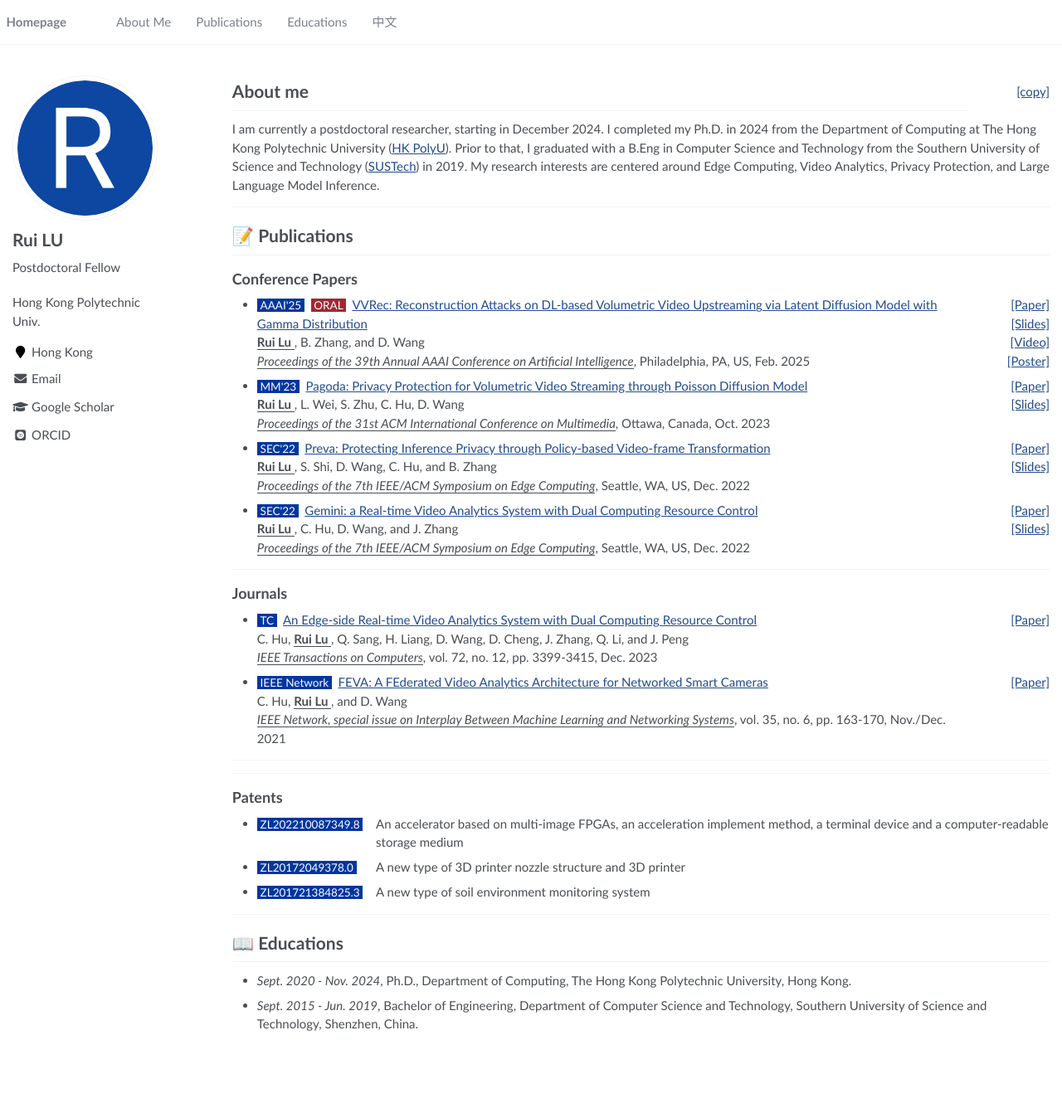
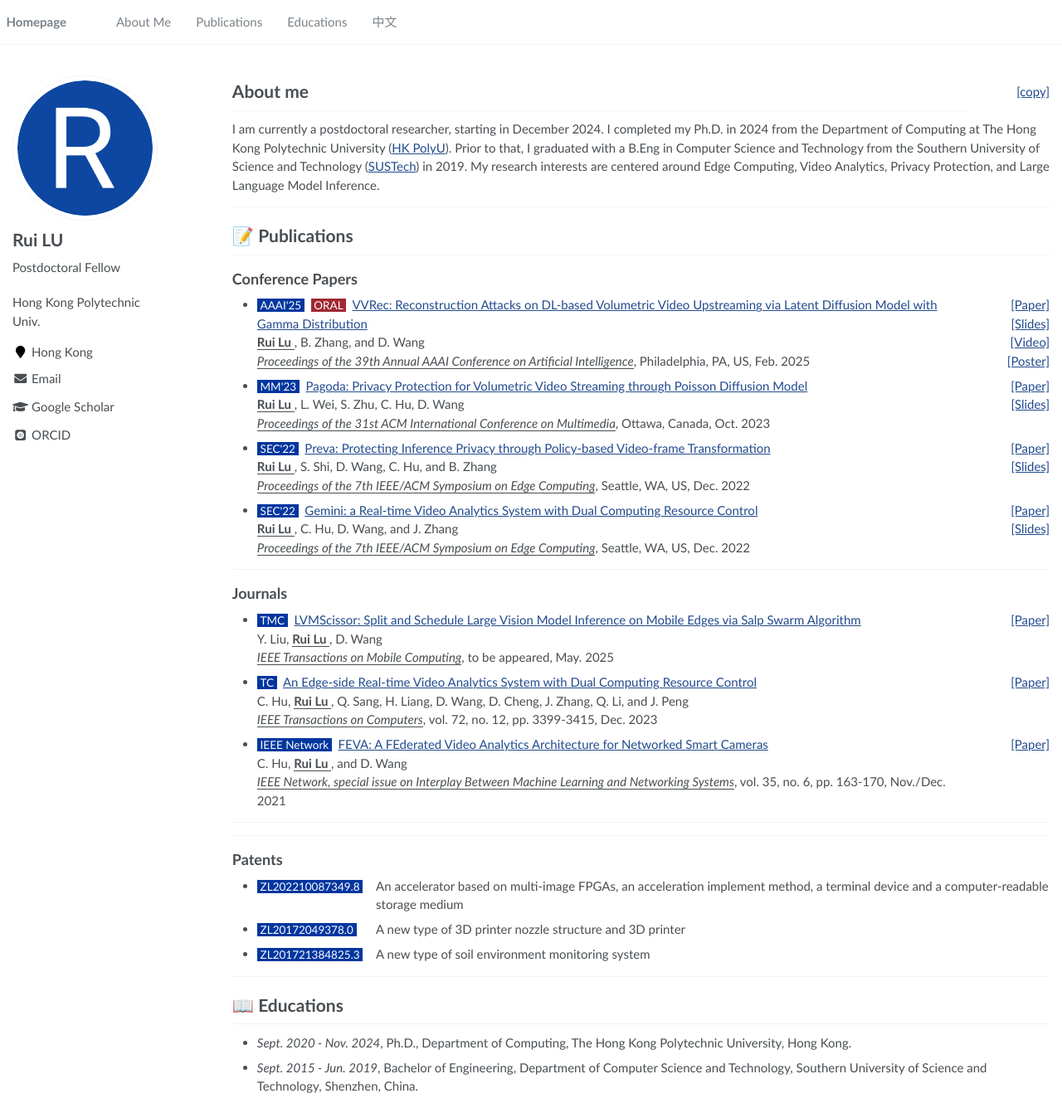
Before and after one commit to SladeLu/sladelu.github.io, a Jekyll site: the page built from _pages/about.md, in a window 1280 px wide and 1336 px high. Shown: the whole window at 83% size. Built offline with Jekyll 4.4.1, drawn with Linux system fonts in a browser that asks for light colours; some web fonts are replaced.

Commit message:
Update pubs.yml

```diff
--- a/_data/pubs.yml
+++ b/_data/pubs.yml
@@ -47,6 +47,15 @@
     slidesurl: "https://drive.google.com/file/d/1SCLs7FIyUu4bCHBan2Dj612yAlilmBsn/view?usp=sharing"
 
 journals:
+  - abbrv: "TMC"
+    author: "Y. Liu, <u> <b> Rui Lu </b> </u>, D. Wang"
+    paperurl: "https://ieeexplore.ieee.org/abstract/document/10202178"
+    title: "LVMScissor: Split and Schedule Large Vision Model Inference on Mobile Edges via Salp Swarm Algorithm"
+    conference: "IEEE Transactions on Mobile Computing"
+    page: "to be appeared"
+    date: "May. 2025"
+    downloadurl: "https://ieeexplore.ieee.org/abstract/document/10202178"
+
   - abbrv: "TC"
     author: "C. Hu, <u> <b> Rui Lu </b> </u>, Q. Sang, H. Liang, D. Wang, D. Cheng, J. Zhang, Q. Li, and J. Peng"
     paperurl: "https://ieeexplore.ieee.org/abstract/document/10202178"
@@ -55,6 +64,7 @@
     page: "vol. 72, no. 12, pp. 3399-3415"
     date: "Dec. 2023"
     downloadurl: "https://ieeexplore.ieee.org/abstract/document/10202178"
+
   - abbrv: "IEEE Network"
     author: "C. Hu, <u> <b> Rui Lu </b> </u>, and D. Wang"
     paperurl: "https://ieeexplore.ieee.org/stamp/stamp.jsp?arnumber=9687522"
```
